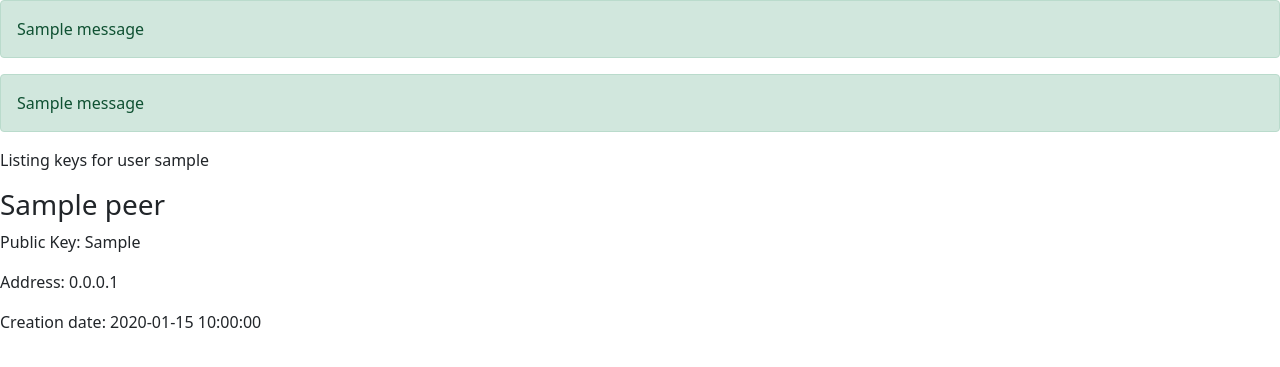
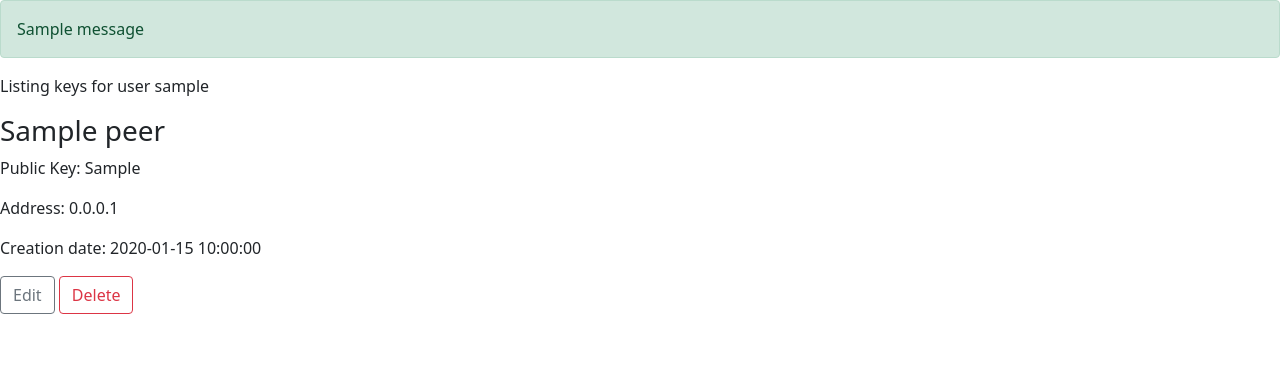
Before and after one commit to moriglia/wireguest, a Django app: page / in a window 1280 px wide. Shown: the part 24-391 px from the top of the page. Run offline with Django 3.2, Linux system fonts and the light colour scheme; a user stored in the database is signed in; tables that the repository leaves empty hold one stand-in row (values such as "Sample post"); one stand-in notice (Sample message) is shown.

Commit message:
Add views for deleting or updating interface

```diff
--- a/keygenerator/forms.py
+++ b/keygenerator/forms.py
@@ -2,7 +2,7 @@ from django import forms
 
 
 class InterfaceForm(forms.Form):
-    interface_name = forms.CharField(label="Interface name", max_length=20)
+    interface_name = forms.CharField(label="Interface name", max_length=16)
     interface_public_key = forms.RegexField(
         label="Public Key",
         regex="^[a-zA-Z0-9+/]{43}=$",
--- a/keygenerator/templates/keygenerator/login.html
+++ b/keygenerator/templates/keygenerator/login.html
@@ -7,6 +7,6 @@
             <legend class="border-bottom mb-4">Log In</legend>
             {{ form|crispy }}
         </fieldset>
-        <button type="submit" name="button">Login</button>
+        <button class="btn" type="submit" name="button">Login</button>
     </form>
 {% endblock content %}
--- a/keygenerator/templates/keygenerator/user_keys.html
+++ b/keygenerator/templates/keygenerator/user_keys.html
@@ -1,13 +1,6 @@
 {% extends 'keygenerator/base.html' %}
 
 {% block content %}
-    {% if messages %}
-        {% for message in messages %}
-            <div class="alert alert-{{ message.tags }}">
-                {{ message }}
-            </div>
-        {% endfor %}
-    {% endif %}
     {% if not peers %}
         <p>No key found for user {{ username }}</p>
     {% else %}
@@ -20,6 +13,8 @@
                 <p>Public Key: {{ peer.public_key }}</p>
                 <p>Address: {{ peer.address }}</p>
                 <p>Creation date: {{ peer.creation_date|date:"Y-m-d H:i:s"}}</p>
+                <a class="btn btn-outline-secondary" href="{% url 'keygen-edit' peer.id %}">Edit</a>
+                <a class="btn btn-outline-danger" href="{% url 'keygen-delete' peer.id %}">Delete</a>
             </div>
         {% endfor %}
     {% endif %}
--- a/keygenerator/urls.py
+++ b/keygenerator/urls.py
@@ -16,4 +16,14 @@ urlpatterns = [
         name='keygen-logout'
     ),
     path('create/', views.create_peer_interface, name='keygen-create'),
+    path(
+        'peer/<int:pk>/edit',
+        views.edit_interface,
+        name='keygen-edit'
+    ),
+    path(
+        'peer/<int:pk>/delete',
+        views.PeerInterfaceDeleteView.as_view(),
+        name='keygen-delete'
+    ),
 ]
--- a/keygenerator/views.py
+++ b/keygenerator/views.py
@@ -1,13 +1,16 @@
 # SPDX-License-Identifier: GPLv3-or-later
 # Copyright (C) 2020 Marco Origlia
 
-from django.shortcuts import render  # , redirect
+from django.shortcuts import render, redirect
+from django.urls import reverse_lazy
 from django.http import JsonResponse
 from django.contrib.auth.decorators import login_required
 from .models import Peer
 from .forms import InterfaceForm
 from .peer_interface_registration import registrate_interface
 from django.contrib import messages
+from django.views.generic import DeleteView
+from django.contrib.auth.mixins import LoginRequiredMixin, UserPassesTestMixin
 
 
 @login_required
@@ -15,7 +18,7 @@ def home(request):
     context = {
         'peers': Peer.objects.filter(user=request.user),
         'username': request.user.username,
-        'title' : "WireGuest Home"
+        'title': "WireGuest Home"
     }
     return render(request, 'keygenerator/user_keys.html', context)
 
@@ -83,3 +86,62 @@ def create_peer_interface(request):
             'title': "Create Interface"
         }
     )
+
+
+@login_required
+def edit_interface(request, **kwargs):
+
+    # Get the peer interface configuration from the 'pk' argument
+    peer = Peer.objects.filter(id=kwargs['pk']).first()
+
+    # Check if peer exists and belongs to the user who performed the request
+    if peer is None or peer.user != request.user:
+        messages.error(request, "You are not allowed to edit this key")
+        return redirect('keygen-home')
+
+    if request.method == "POST":
+        form = InterfaceForm(request.POST)
+        if form.is_valid():
+            peer.name = form.cleaned_data['interface_name']
+            peer.public_key = form.cleaned_data['interface_public_key']
+
+            # Update the existing key
+            peer.save()
+
+            messages.success(request, "Key updated")
+            return redirect('keygen-home')
+
+    # Pre-fill form
+    data = {
+        'interface_name': peer.name,
+        'interface_public_key': peer.public_key
+    }
+    form = InterfaceForm(data)
+
+    return render(
+        request,
+        'keygenerator/update_peer_interface.html',
+        {
+            'form': form,
+            'user': request.user.username,
+            'title': "Create Interface"
+        }
+    )
+
+
+class PeerInterfaceDeleteView(
+    LoginRequiredMixin,
+    UserPassesTestMixin,
+    DeleteView
+):
+    model = Peer
+    template_name = 'keygenerator/delete_peer_interface.html'
+    success_url = reverse_lazy('keygen-home')
+
+    def form_valid(self, form):
+        form.instance.user = self.request.user
+        return super().form_valid(form)
+
+    def test_func(self):
+        peer = self.get_object()
+        return self.request.user == peer.user
--- a/pylava.ini
+++ b/pylava.ini
@@ -1,2 +1,2 @@
 [pylava]
-skip = */migrations/*.py
+skip = */migrations/*.py,**.cpp.py
--- a/wireguest/settings.py
+++ b/wireguest/settings.py
@@ -137,3 +137,6 @@ from .ldap_settings import AUTH_BIND_PASSWORD, AUTH_LDAP_USER_SEARCH  # noqa
 
 # Redirect after login:
 LOGIN_REDIRECT_URL = 'keygen-home'
+
+
+CRISPY_TEMPLATE_PACK = 'bootstrap4'
```
Also changed, not shown: .github/workflows/unittest_coverage.yml (deleted), README.md, 1 other file.
